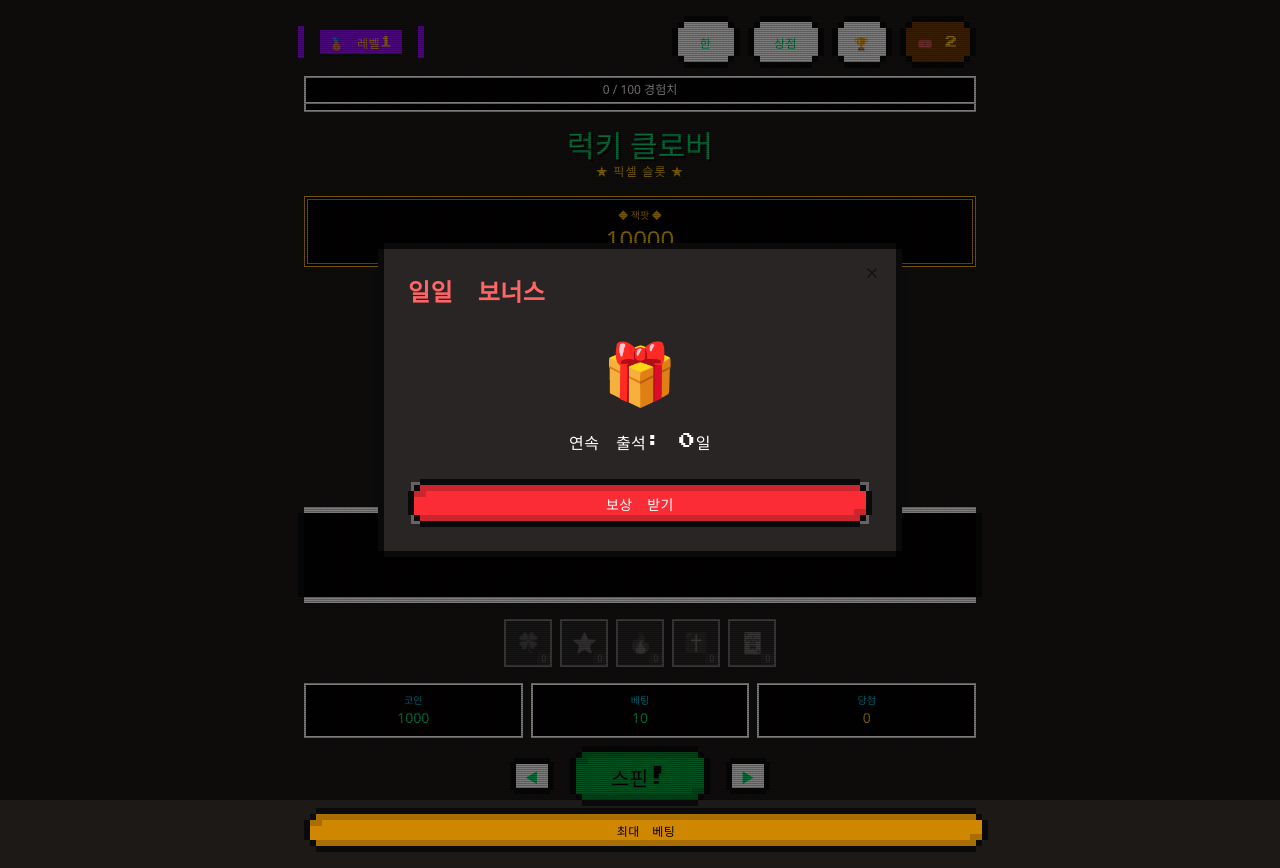
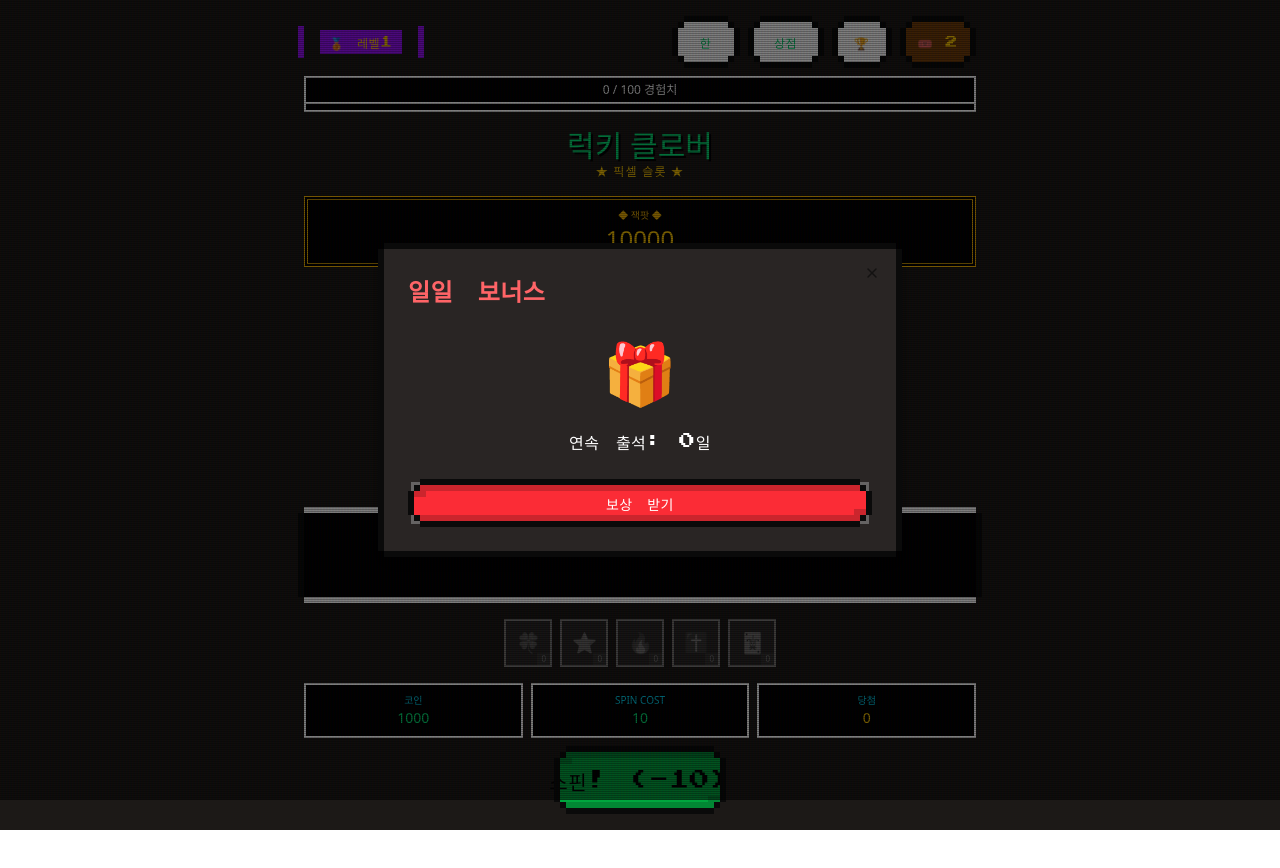
Before and after one commit to coincidence-one/clover-cadia, a Next.js app: page / in a window 1280 px wide. After the commit the page ends 830 px from the top, so only its background shows below. Built offline with nearby package versions, Linux system fonts and the light colour scheme.

Commit message:
Feat: CloverPit-style coin system (no betting)
- Fixed spin cost: 10 coins per spin
- Removed bet adjustment controls (◀▶, MAX BET)
- Win calculation: symbol value × match multiplier × 10
- No bet multiplier in win formula
- Spin button shows cost (-10)

```diff
--- a/app/components/SlotMachine.tsx
+++ b/app/components/SlotMachine.tsx
@@ -1,7 +1,7 @@
 'use client';
 
 import React from 'react';
-import { useSlotMachine, ITEMS, ACHIEVEMENTS, LEVELS, ITEM_KEYS, PAYLINES, TICKET_ITEMS, TICKET_ITEM_KEYS } from '@/app/hooks/useSlotMachine';
+import { useSlotMachine, ITEMS, ACHIEVEMENTS, LEVELS, ITEM_KEYS, PAYLINES, TICKET_ITEMS, TICKET_ITEM_KEYS, SPIN_COST } from '@/app/hooks/useSlotMachine';
 import { useLocale } from '@/app/contexts/LocaleContext';
 import { Button } from '@/components/ui/8bit/button';
 import { Card } from '@/components/ui/8bit/card';
@@ -305,8 +305,8 @@ export default function SlotMachine() {
                 <div className={`text-sm ${state.credits === 0 ? 'text-red-400' : 'text-green-400'}`}>{state.credits}</div>
             </div>
             <div className="flex-1 bg-black border-2 border-white p-2 text-center">
-                <div className="text-[10px] text-cyan-400">{t.bet}</div>
-                <div className="text-sm text-green-400">{state.bet}</div>
+                <div className="text-[10px] text-cyan-400">SPIN COST</div>
+                <div className="text-sm text-green-400">{SPIN_COST}</div>
             </div>
             <div className="flex-1 bg-black border-2 border-white p-2 text-center">
                 <div className="text-[10px] text-cyan-400">{t.win}</div>
@@ -321,18 +321,14 @@ export default function SlotMachine() {
          </div>
 
          <div className="flex gap-4 items-center justify-center">
-             <Button variant="outline" size="icon" onClick={() => actions.changeBet(-10)}>◀</Button>
              <Button
-                className={`w-32 h-12 text-xl border-4 border-white ${showCurse ? 'bg-red-600 hover:bg-red-500' : 'bg-green-600 hover:bg-green-500'} text-black`}
+                className={`w-40 h-14 text-xl border-4 border-white ${showCurse ? 'bg-red-600 hover:bg-red-500' : 'bg-green-600 hover:bg-green-500'} text-black`}
                 onClick={actions.spin}
                 disabled={isSpinning}
              >
-                {isSpinning ? t.spinning : t.spin}
+                {isSpinning ? t.spinning : `${t.spin} (-${SPIN_COST})`}
              </Button>
-             <Button variant="outline" size="icon" onClick={() => actions.changeBet(10)}>▶</Button>
          </div>
-
-         <Button variant="secondary" className="w-full mt-2 bg-yellow-600 text-black h-8 text-xs" onClick={() => actions.changeBet(90)}>{t.maxBet}</Button>
       </div>
 
       {/* Modals: Level Up & Daily */}
--- a/app/constants/gameState.ts
+++ b/app/constants/gameState.ts
@@ -44,3 +44,6 @@ export const INITIAL_GAME_STATE: GameState = {
 
 // Storage key
 export const STORAGE_KEY = 'cloverCadiaState';
+
+// Fixed spin cost (CloverPit style - no betting)
+export const SPIN_COST = 10;
--- a/app/hooks/useSlotMachine.ts
+++ b/app/hooks/useSlotMachine.ts
@@ -16,6 +16,7 @@ import {
   DAILY_REWARDS,
   INITIAL_GAME_STATE,
   STORAGE_KEY,
+  SPIN_COST,
   ITEM_KEYS,
   TICKET_ITEM_KEYS,
 } from '@/app/constants';
@@ -31,7 +32,7 @@ import {
 } from '@/app/utils/gameHelpers';
 
 // Re-export constants for component usage
-export { SYMBOLS, PAYLINES, ITEMS, TICKET_ITEMS, ACHIEVEMENTS, LEVELS, ITEM_KEYS, TICKET_ITEM_KEYS };
+export { SYMBOLS, PAYLINES, ITEMS, TICKET_ITEMS, ACHIEVEMENTS, LEVELS, ITEM_KEYS, TICKET_ITEM_KEYS, SPIN_COST };
 
 // ===== HOOK =====
 export function useSlotMachine() {
@@ -96,7 +97,8 @@ export function useSlotMachine() {
   // ===== ACTIONS =====
 
   const spin = async () => {
-    if (isSpinning || state.credits < state.bet) {
+    // Check if can spin (use fixed SPIN_COST)
+    if (isSpinning || state.credits < SPIN_COST) {
       playSound('error');
       return;
     }
@@ -106,10 +108,10 @@ export function useSlotMachine() {
     setMessage('>>> SPINNING <<<');
     playSound('spin');
 
-    // Deduct bet (or use bonus spin)
+    // Deduct spin cost (or use bonus spin)
     const useBonus = state.bonusSpins > 0;
     if (!useBonus) {
-      updateState({ credits: state.credits - state.bet });
+      updateState({ credits: state.credits - SPIN_COST });
     } else {
       updateState({ bonusSpins: state.bonusSpins - 1 });
     }
@@ -154,7 +156,7 @@ export function useSlotMachine() {
       }
     }
 
-    // Calculate wins
+    // Calculate wins - CloverPit style (no bet multiplier)
     let totalWin = 0;
     const allWinningCells: number[] = [];
 
@@ -163,7 +165,10 @@ export function useSlotMachine() {
       if (win) {
         const symbol = SYMBOLS.find(s => s.icon === win.symbol);
         if (symbol && symbol.value > 0) {
-          const lineWin = symbol.value * state.bet * (win.matches - 2);
+          // Win = symbol value × (matches - 2) multiplier
+          // 3 matches = 1x, 4 matches = 2x, 5 matches = 3x
+          const matchMultiplier = win.matches - 2;
+          const lineWin = symbol.value * matchMultiplier * 10; // Base 10x for visibility
           totalWin += lineWin;
           allWinningCells.push(...win.cells);
         }
```
